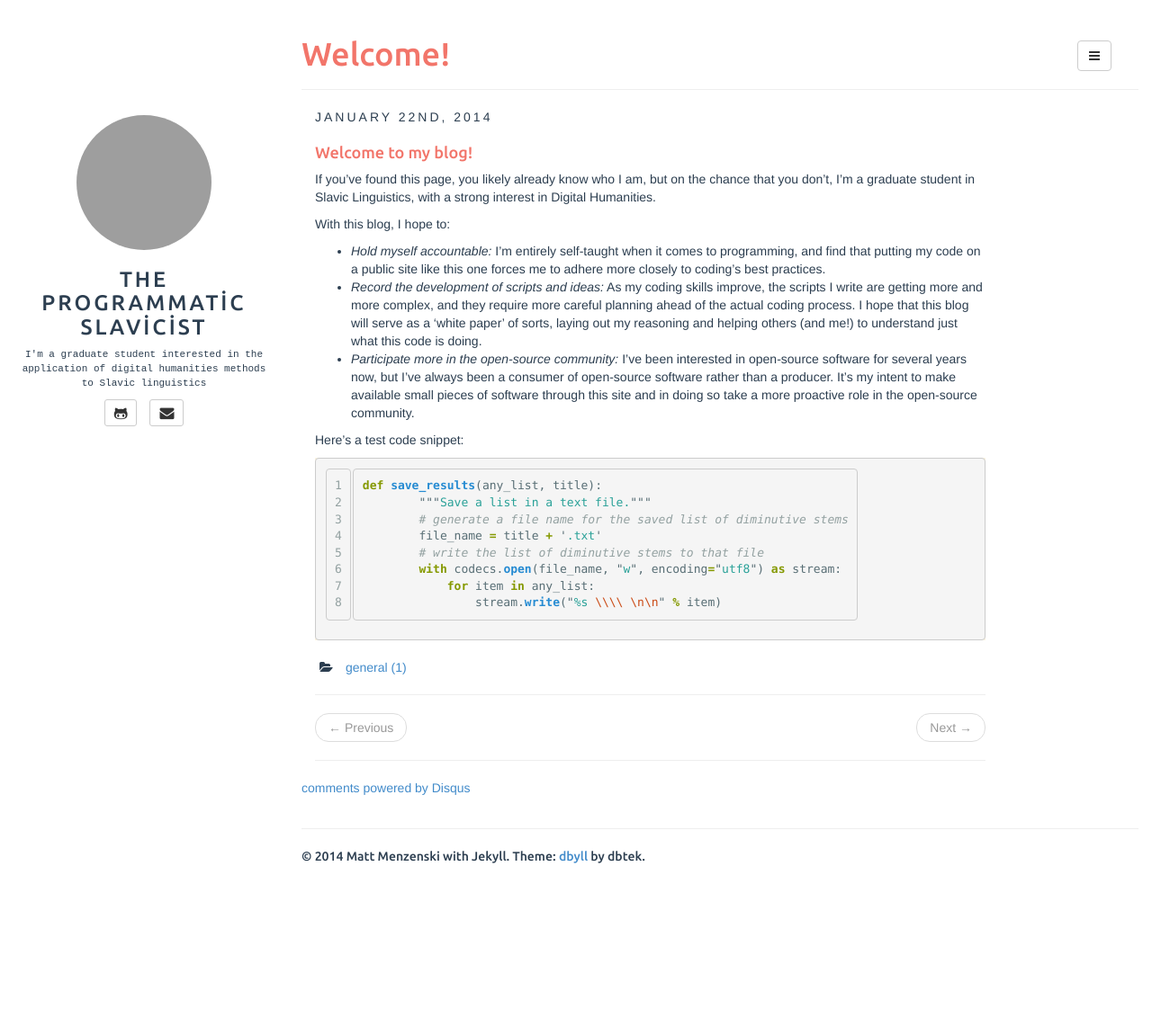
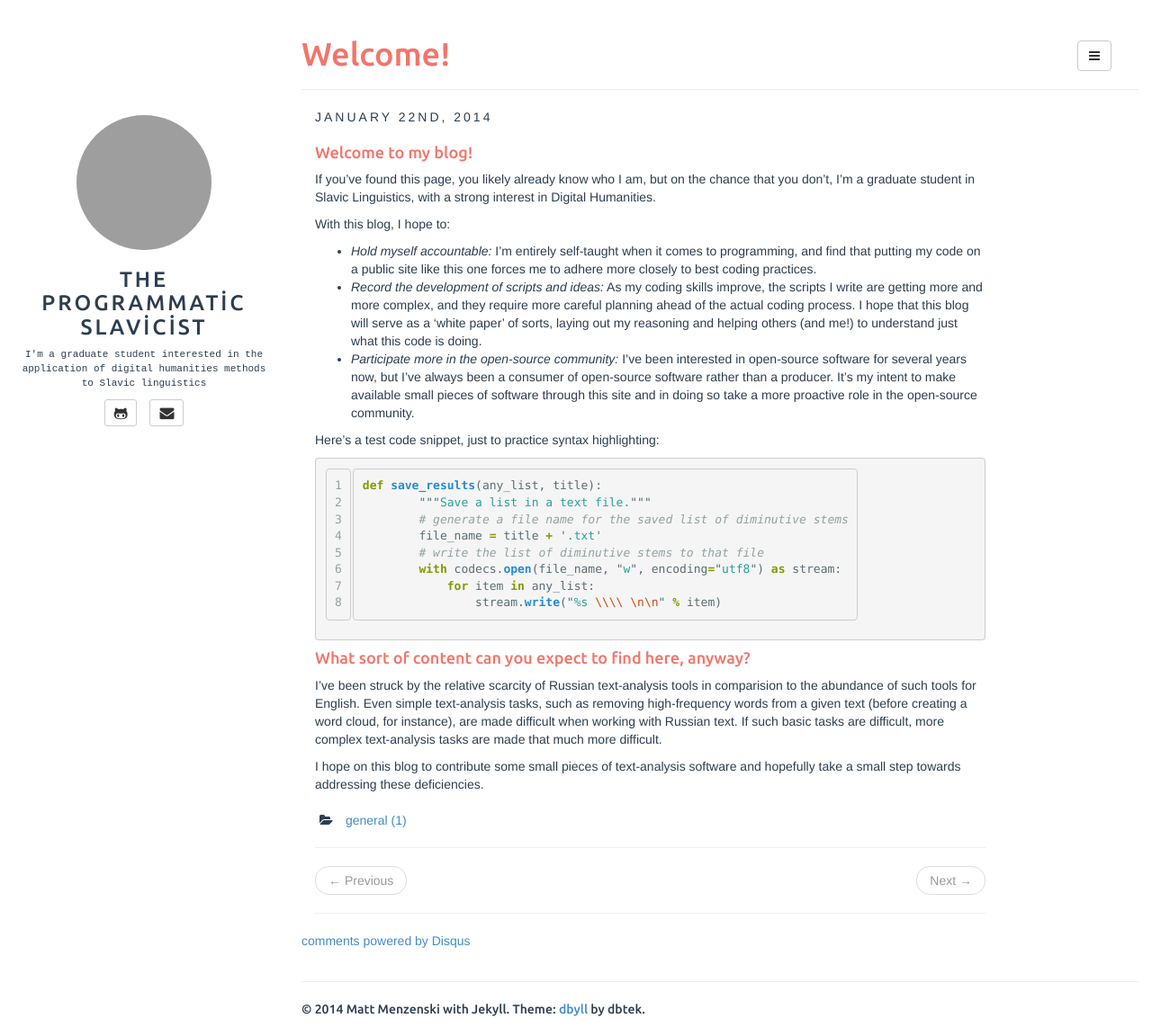
Before and after one commit to menzenski/menzenski.github.io, a Jekyll site: the page built from _posts/2014-01-22-welcome.md, in a window 1280 px wide and 1142 px high. Shown: the whole window at 90% size. Built offline with Jekyll 4.4.1, drawn with Linux system fonts in a browser that asks for light colours; comment, search, counter and statistics services are not loaded; grey boxes are pictures that could not be loaded.

Commit message:
more content

```diff
--- a/_posts/2014-01-22-welcome.md
+++ b/_posts/2014-01-22-welcome.md
@@ -17,8 +17,7 @@ With this blog, I hope to:
 
 * *Hold myself accountable:* I'm entirely self-taught when it comes
   to programming, and find that putting my code on a public site like
-  this one forces me to adhere more closely to coding's best
-  practices.
+  this one forces me to adhere more closely to best coding practices.
 * *Record the development of scripts and ideas:* As my coding skills
   improve, the scripts I write are getting more and more complex, and
   they require more careful planning ahead of the actual coding
@@ -33,7 +32,7 @@ With this blog, I hope to:
   open-source community.
 
 
-Here's a test code snippet:
+Here's a test code snippet, just to practice syntax highlighting:
 {% highlight python linenos %}
 def save_results(any_list, title):
         """Save a list in a text file."""
@@ -46,6 +45,21 @@ def save_results(any_list, title):
 {% endhighlight %}
 
 
+#### What sort of content can you expect to find here, anyway?
+
+I've been struck by the relative scarcity of Russian text-analysis
+tools in comparision to the abundance of such tools for English. Even
+simple text-analysis tasks, such as removing high-frequency words from
+a given text (before creating a word cloud, for instance), are made
+difficult when working with Russian text. If such basic tasks are
+difficult, more complex text-analysis tasks are made that much more
+difficult.
+
+I hope on this blog to contribute some small pieces of text-analysis
+software and hopefully take a small step towards addressing these
+deficiencies.
+
+
 
 
 <a href="POST_URL#disqus_thread"></a>
```
